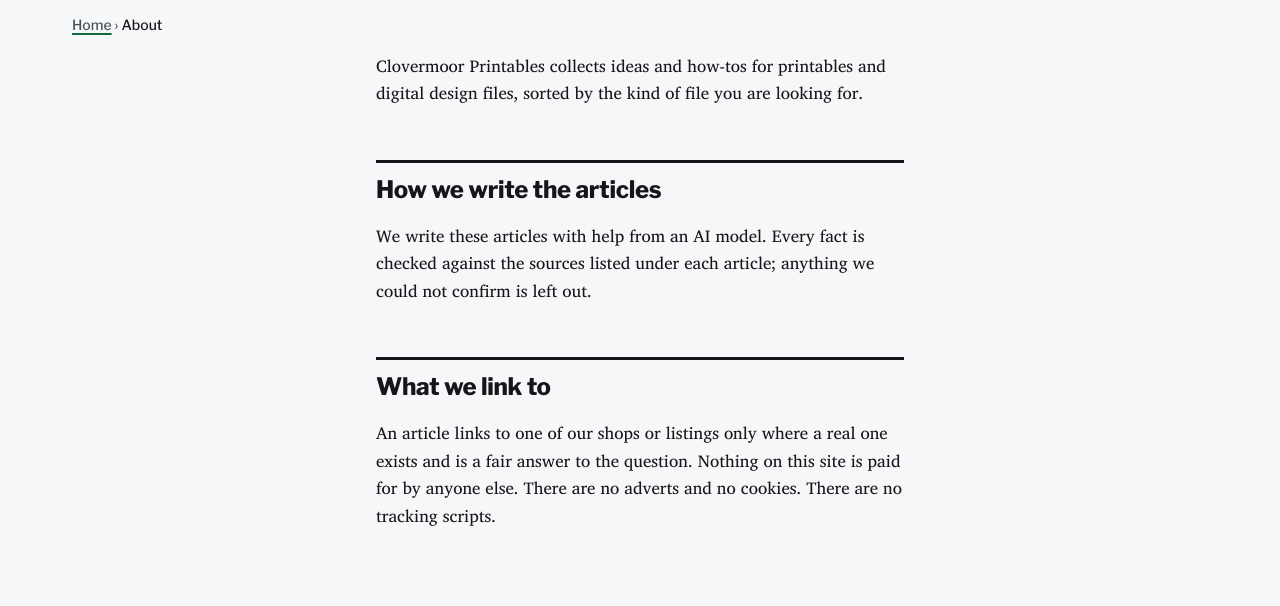
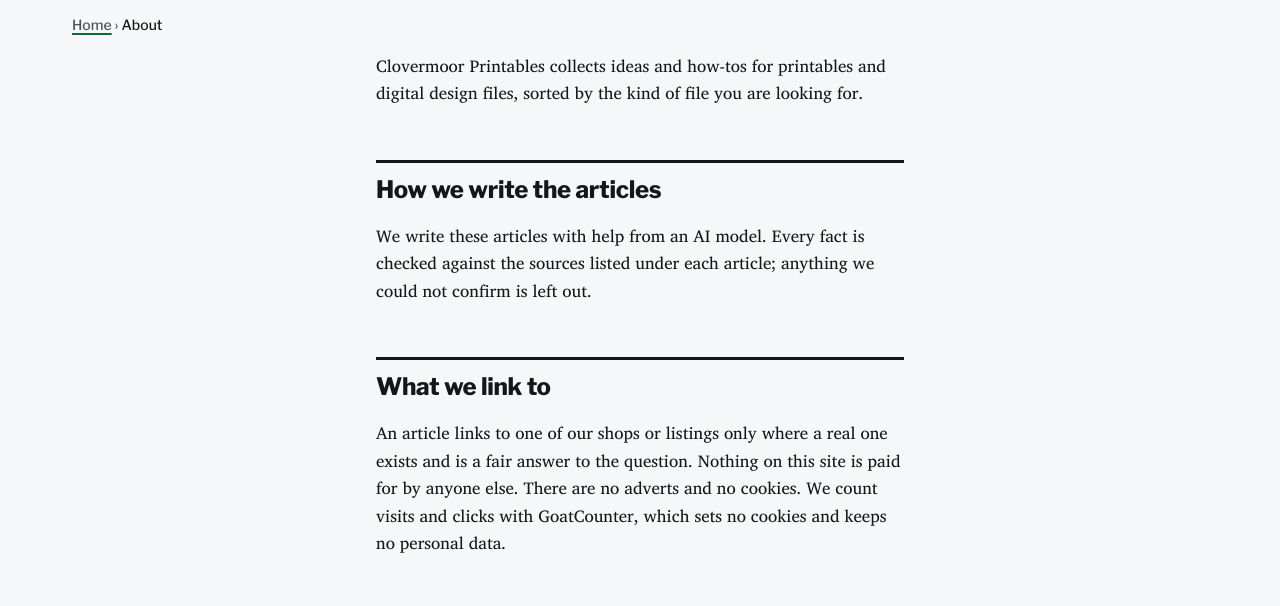
Before and after one commit to artur1985150-cmd/printables-site, a plain HTML site: page about/index.html in a window 1280 px wide. Shown: the part 194-800 px from the top of the page. Drawn offline with Linux system fonts and the light colour scheme.

Commit message:
Site build 2026-10-30T14:52Z

```diff
--- a/about/index.html
+++ b/about/index.html
@@ -18,7 +18,7 @@
 <link rel="preload" href="/fonts/charis-400.woff2" as="font" type="font/woff2" crossorigin>
 <link rel="preload" href="/fonts/franklin.woff2" as="font" type="font/woff2" crossorigin>
 <script>try{var t=localStorage.getItem("theme");if(t==="light"||t==="dark")document.documentElement.dataset.theme=t}catch(e){}</script>
-
+<script data-goatcounter="https://printables.goatcounter.com/count" async src="https://gc.zgo.at/count.js"></script>
 
 <style>/* Clovermoor Printables — the reference pages of a mail-order craft and party
    supply catalogue. Coated white stock, one black ink for every word and rule,
@@ -283,7 +283,7 @@ footer.site .small{color:var(--ink-2)}
 <h2>How we write the articles</h2>
 <p>We write these articles with help from an AI model. Every fact is checked against the sources listed under each article; anything we could not confirm is left out.</p>
 <h2>What we link to</h2>
-<p>An article links to one of our shops or listings only where a real one exists and is a fair answer to the question. Nothing on this site is paid for by anyone else. There are no adverts and no cookies. There are no tracking scripts.</p>
+<p>An article links to one of our shops or listings only where a real one exists and is a fair answer to the question. Nothing on this site is paid for by anyone else. There are no adverts and no cookies. We count visits and clicks with GoatCounter, which sets no cookies and keeps no personal data.</p>
 </div></main>
 <footer class="site"><div class="bar">
 <p>Ideas and how-tos for printables and digital design files.</p>
```
Also changed, not shown: 404.html (+1 -1 lines), index.html (+1 -1 lines).
